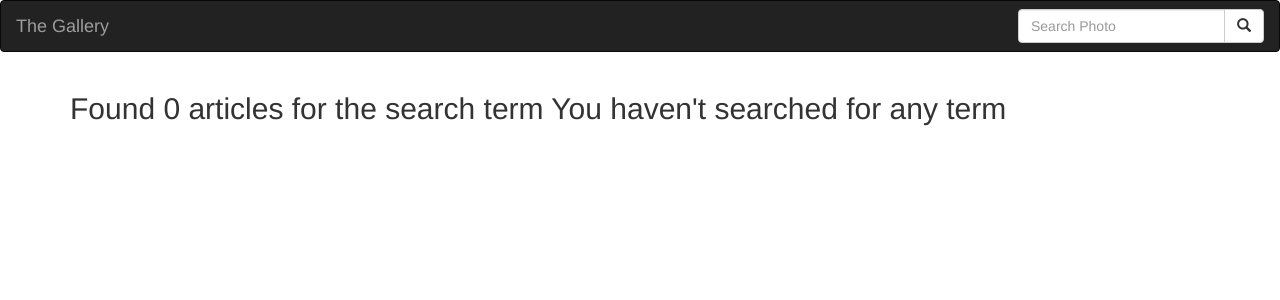
After one commit to mitchnm/GALLERY, a Django app: page /search/ in a window 1280 px wide. The commit adds this page. Shown: the top 300 px of the page. Run offline with Django 3.2, Linux system fonts and the light colour scheme; some libraries are stand-ins or nearby versions.

Commit message:
fixing search function

```diff
--- a/gallery/admin.py
+++ b/gallery/admin.py
@@ -1,4 +1,6 @@
 from django.contrib import admin
-from .models import Image
+from .models import Image, Location, Category
 # Register your models here.
 admin.site.register(Image)
+admin.site.register(Location)
+admin.site.register(Category)
--- a/gallery/templates/navbar.html
+++ b/gallery/templates/navbar.html
@@ -1,7 +1,20 @@
 <nav class="navbar navbar-inverse">
-    <div class="container-fluid">
-      <div class="navbar-header">
-        <a class="navbar-brand" href="{% url 'welcome' %}">The Gallery</a>
-      </div>
+  <div class="container-fluid">
+    <div class="navbar-header">
+      <a class="navbar-brand" href="{% url 'welcome' %}">The Gallery</a>
     </div>
-  </nav>
+    <div class="navbar-right">
+
+      <form class="navbar-form" role="search" action="{% url 'search_results' %}">
+
+        <div class="input-group">
+          <input type="text" class="form-control" placeholder="Search Photo" name="photo">
+          <div class="input-group-btn">
+            <button class="btn btn-default" type="submit"><i class="glyphicon glyphicon-search"></i></button>
+          </div>
+        </div>
+
+      </form>
+    </div>
+  </div>
+</nav>
--- /dev/null
+++ b/gallery/templates/search.html
@@ -0,0 +1,25 @@
+{%extends 'base.html'%}
+{% block content %}
+<div class="container">
+
+  <div class="row">
+    {% if articles%}
+      <h2>Found {{ articles|length }} of searched term {{message}}</h2>
+    {% else %}
+      <h2> Found 0 articles for the search term {{message}}</h2>
+    {% endif %}
+
+  </div>
+
+  <div class="row">
+
+  {% if articles %}
+    {% for article in articles %}
+      <div class="col-sm-6 col-md-3">
+          <h1>{{article.img_name}}</h1>
+      </div>
+    {% endfor %}
+  {% endif %}
+  </div>
+</div>
+{% endblock %}
--- a/gallery/urls.py
+++ b/gallery/urls.py
@@ -5,7 +5,8 @@ from django.conf.urls.static import static
 
 urlpatterns = [
   url('^$',views.welcome,name='welcome'),
-  url('^photo/$', views.show,name='show')
+  url('^photo/', views.show,name='show'),
+  url(r'^search/', views.search_results, name='search_results'),
 ]
 if settings.DEBUG:
     urlpatterns+= static(settings.MEDIA_URL, document_root = settings.MEDIA_ROOT)
--- a/gallery/views.py
+++ b/gallery/views.py
@@ -7,3 +7,17 @@ def welcome(request):
 
 def show(request):
     return render(request, 'gallery.html')
+
+
+def search_results(request):
+
+    if 'article' in request.GET and request.GET["article"]:
+        search_term = request.GET.get("article")
+        searched_articles = Article.search_by_title(search_term)
+        message = f"{search_term}"
+
+        return render(request, 'search.html',{"message":message,"articles": searched_articles})
+
+    else:
+        message = "You haven't searched for any term"
+        return render(request, 'search.html',{"message":message})
```
Also changed, not shown: gallery/models.py (+11 -0 lines).
